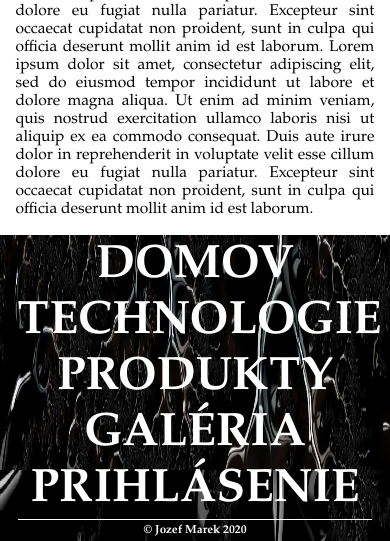
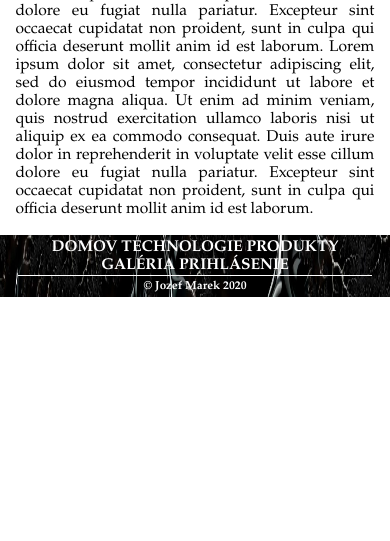
Before and after one commit to Jiyory/VAII, a PHP site: page /str1.html in a window 390 px wide. Shown: the part 1218-1759 px from the top of the page. After the commit the page ends 1515 px from the top, so only its background shows below. Run offline with PHP 8.4, Linux system fonts and the light colour scheme.

Commit message:
Add files via upload

```diff
--- a/lis/styles/style_bottom.css
+++ b/lis/styles/style_bottom.css
@@ -32,7 +32,7 @@ div.bottom {
 @media (max-width: 576px) {
 	div.menu_bottom {
 		text-align: center;
-		font-size: 12vw;
+		font-size: 4vw;
 		margin: auto;
 		margin-top: 1vw;
 		width: 91vw;
```
